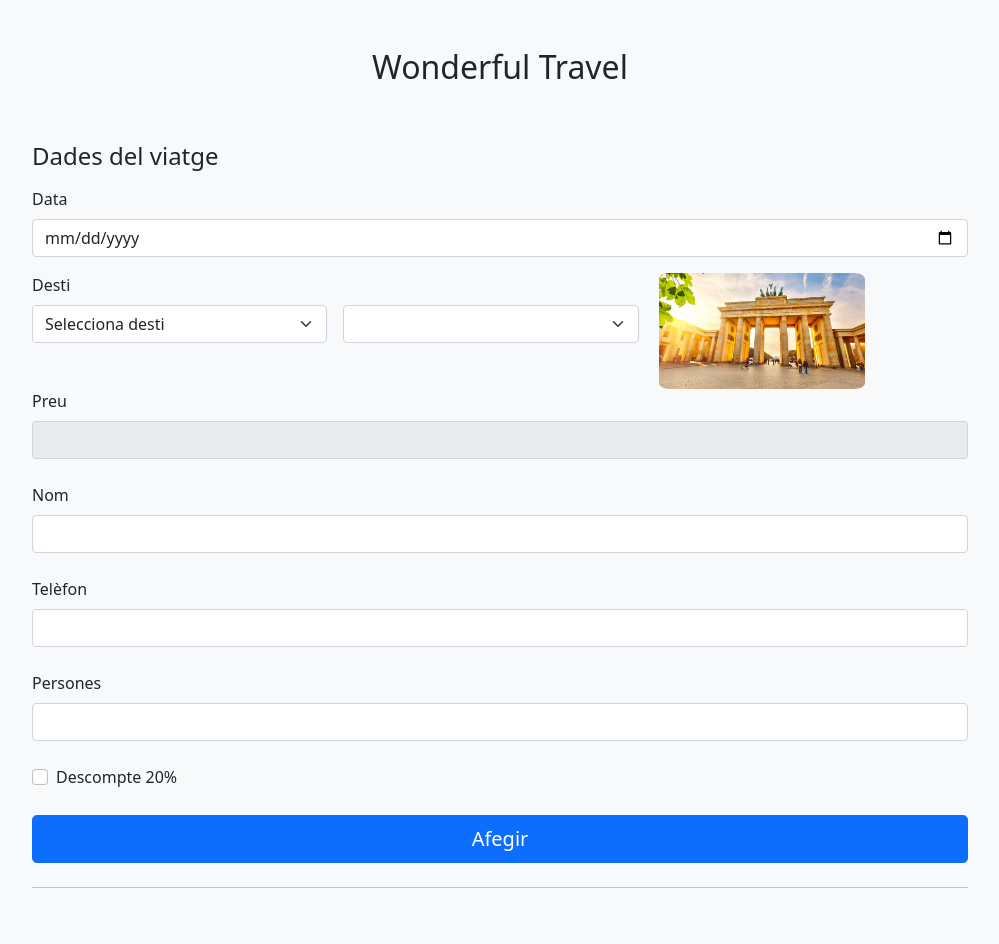
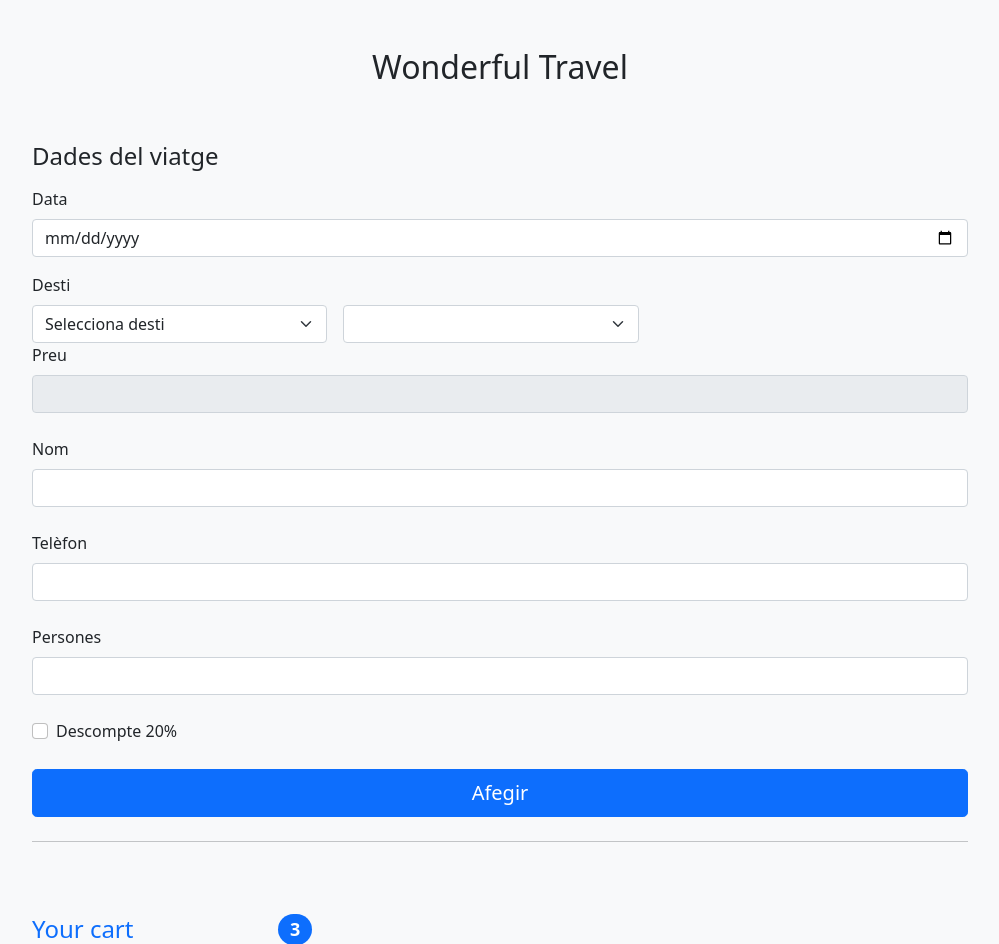
Before and after one commit to EliasEJ/Wonderful-Travel, a PHP site: page / in a window 1280 px wide. Shown: the top 944 px of the page, without its empty margins (140-1139 px from the left). Run offline with PHP 8.4, Linux system fonts and the light colour scheme; lists and menus that the app fills with data are empty.

Commit message:
Modificar arxiu index.html a index.php

```diff
--- a/Wonderful_Travel/index.html
+++ b/Wonderful_Travel/index.php
@@ -124,7 +124,7 @@
 
               <div class="col-md-5">
                 <label for="imgDesti" class="form-label"><br></label>
-                <img src="berlin.jpg" alt="Imatge de berlin" class="imatge-desti">
+                <?php ?>
               </div>
             </div>
 
```
